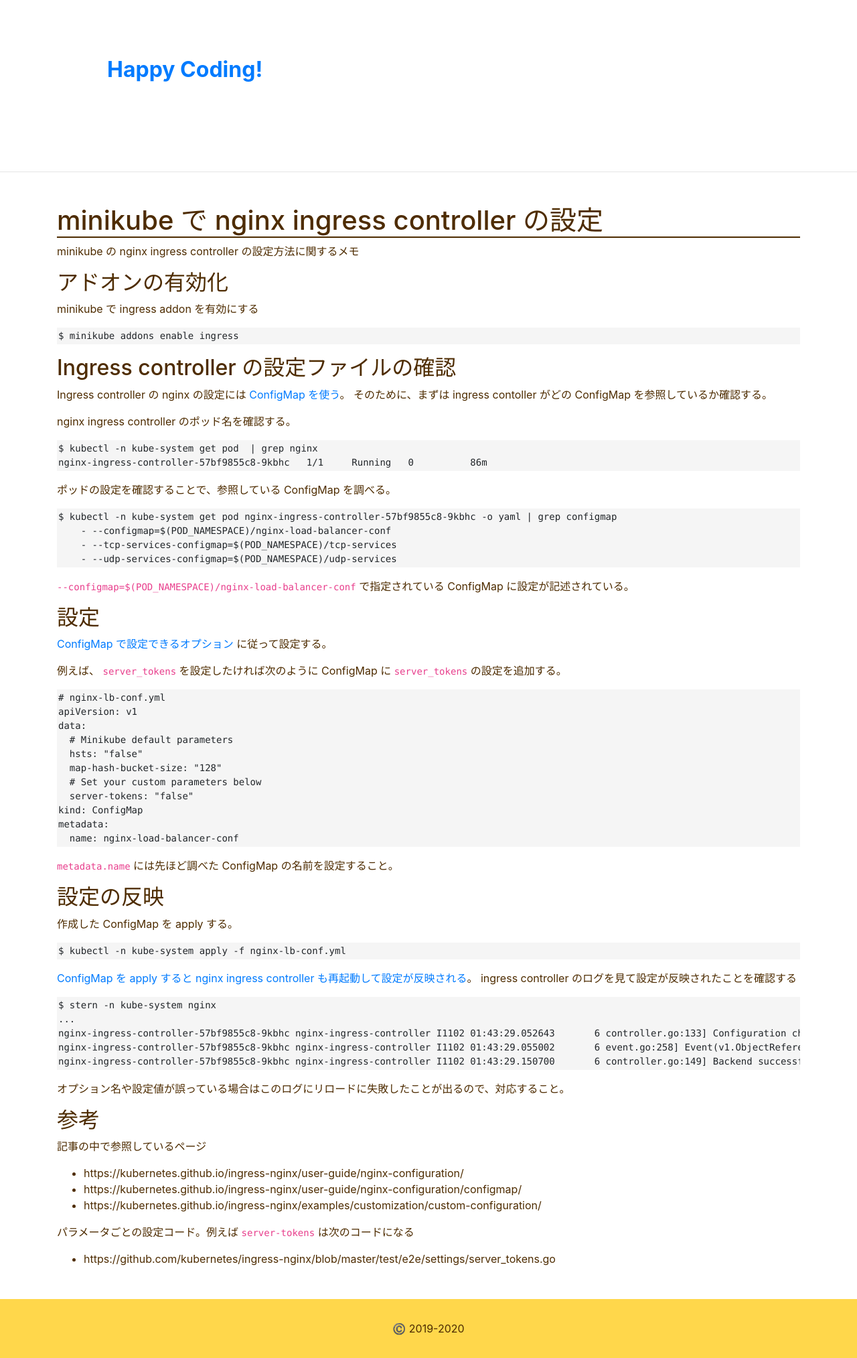
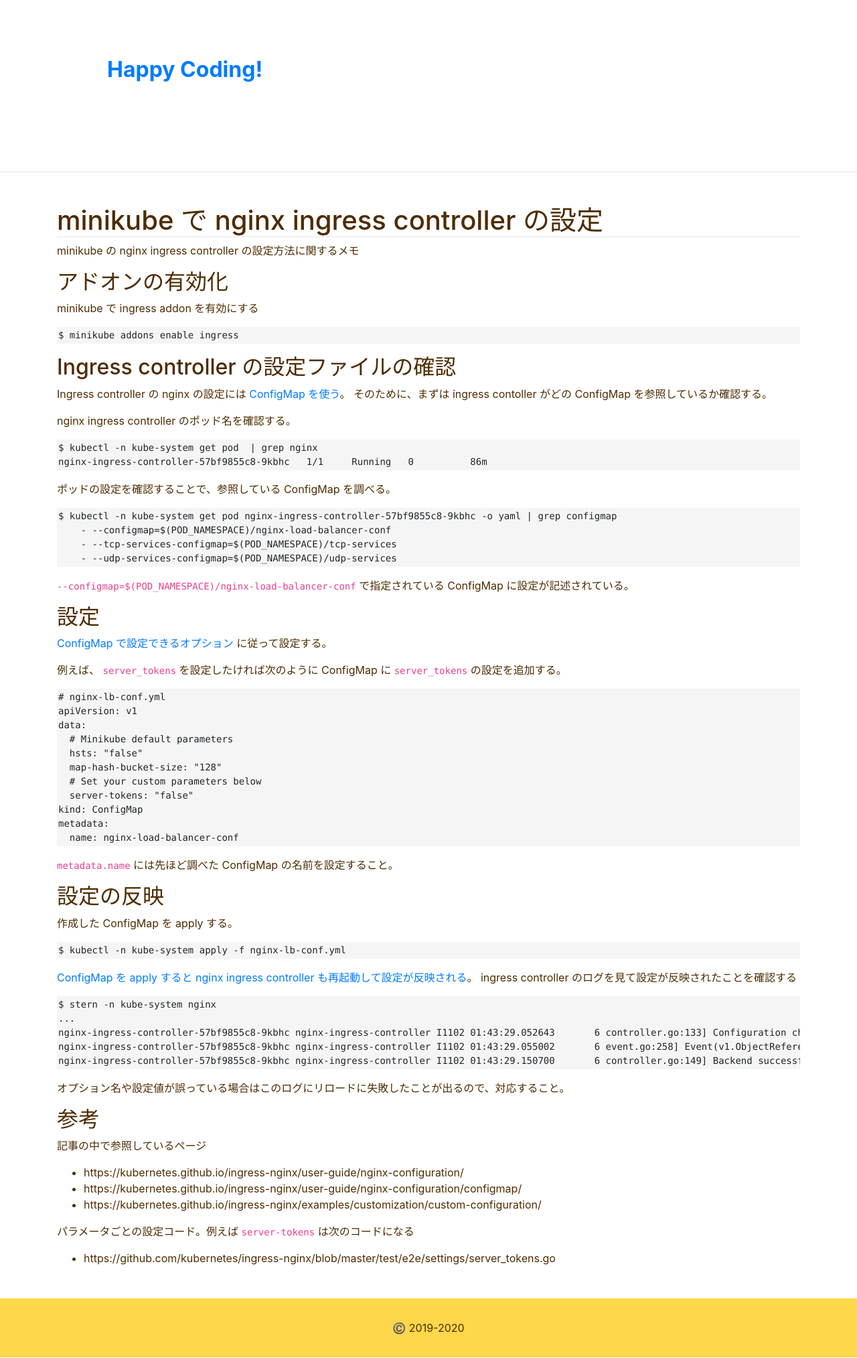
Before and after one commit to noriyukipy/blog, a Jekyll site: the page built from article/20191103-minikube_nginx_ingress_controller.md, in a window 1280 px wide. Shown: the whole page at 67% size. Built offline with Jekyll 4.4.1, drawn with Linux system fonts in a browser that asks for light colours; our own code applies the rules of GitHub Pages for plain Markdown files.

Commit message:
border-bottomの色を修正

```diff
--- a/assets/css/main.css
+++ b/assets/css/main.css
@@ -56,7 +56,7 @@
 
 /* Headers */
 .h1, h1 {
-    border-bottom: solid 2px;
+    border-bottom: 1px solid rgba(0,0,0,.1);
 }
 
 
```
